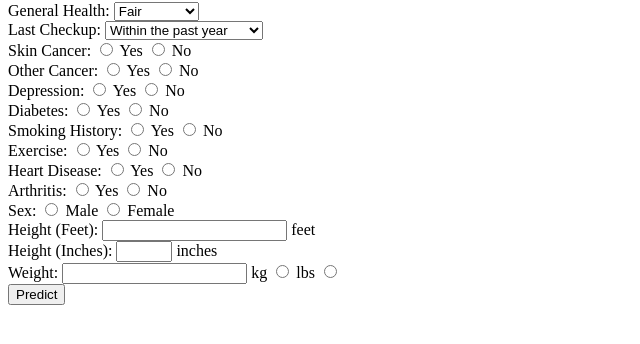
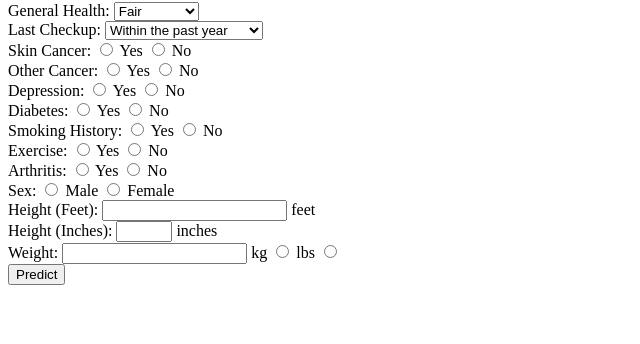
Before and after one commit to adurr21/CardioHealthModel, a plain HTML site: page frontend/index.html in a window 1280 px wide. Shown: the part 78-422 px from the top of the page, without its empty margins (0-640 px from the left). Drawn offline with Linux system fonts and the light colour scheme.

Commit message:
update index.html

```diff
--- a/frontend/index.html
+++ b/frontend/index.html
@@ -74,13 +74,6 @@
             <input type="radio" id="exercise-no" name="exercise" value="no">
             <label for="exercise-no">No</label><br>
 
-            <!-- Heart Disease -->
-            <label for="heart-disease">Heart Disease:</label>
-            <input type="radio" id="heart-disease-yes" name="heart-disease" value="yes">
-            <label for="heart-disease-yes">Yes</label>
-            <input type="radio" id="heart-disease-no" name="heart-disease" value="no">
-            <label for="heart-disease-no">No</label><br>
-
             <!-- Arthritis -->
             <label for="arthritis">Arthritis:</label>
             <input type="radio" id="arthritis-yes" name="arthritis" value="yes">
```
